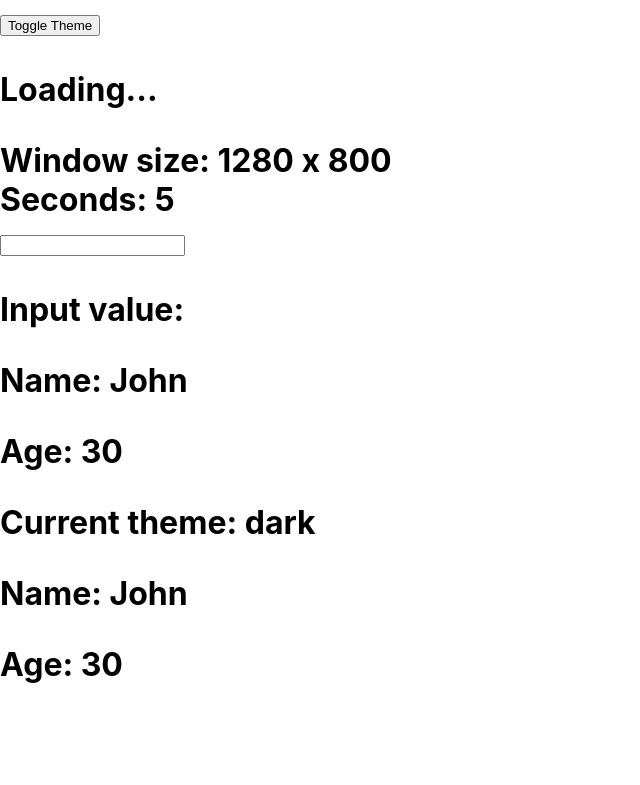
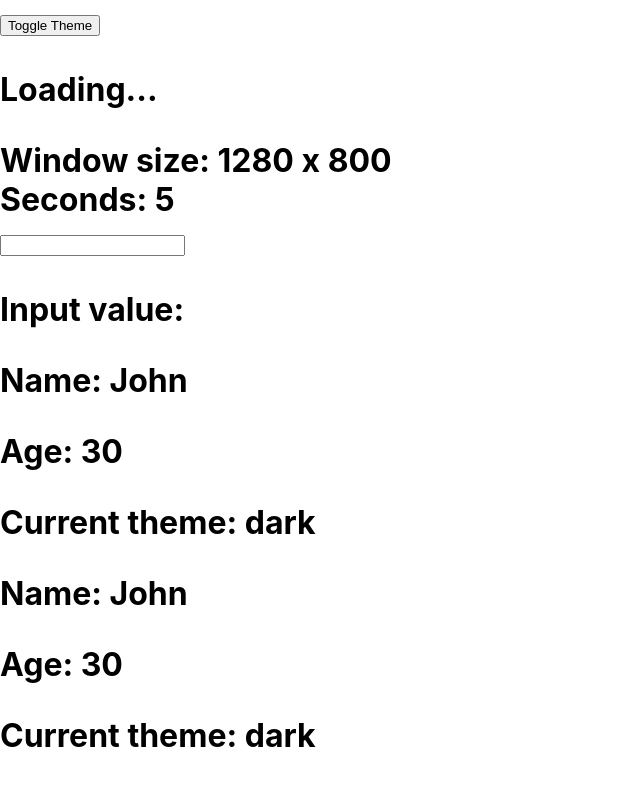
Before and after one commit to salinpaul94/60_DAY_PLAN_FOR_CROSS_PALTFORM_DEVELOPMENT, a React (Create React App) app in the folder test-roject/: page / in a window 1280 px wide. Shown: the part 1165-1950 px from the top of the page, without its empty margins (0-640 px from the left). Before the commit the page ends 1881 px from the top, so only its background shows below. Built offline with nearby package versions, Linux system fonts and the light colour scheme; no server answers.

Commit message:
createContext, Provider and useContext task 11 example 2

```diff
--- a/test-roject/src/App.js
+++ b/test-roject/src/App.js
@@ -1,4 +1,5 @@
 import './App.css';
+import AppContextApiTask11Example2 from './componentsDay5/AppContextApiTask11Example2';
 import AppContextApiTask5 from './componentsDay5/AppContextApiTask5';
 import AppContextApiTask6Example1 from './componentsDay5/AppContextApiTask5Example1';
 import AppContextApiTask5Example2 from './componentsDay5/AppContextApiTask5Example2';
@@ -43,6 +44,7 @@ const element = (
     <AppTask10Example1/>
     <AppTask10Example2/>
     <AppContextApiTask11Example1/>
+    <AppContextApiTask11Example2/>
   </h1>
 )
 
--- /dev/null
+++ b/test-roject/src/componentsDay5/AppContextApiTask11Example2.js
@@ -0,0 +1,29 @@
+import React, { createContext, useContext } from 'react';
+
+const ThemeContext = createContext();
+
+function AppContextApiTask11Example2() {
+  const theme = 'dark';
+
+  return (
+    <ThemeContext.Provider value={theme}>
+      <Header />
+    </ThemeContext.Provider>
+  );
+}
+
+function Header() {
+  return <Navbar />;
+}
+
+function Navbar() {
+  return <UserProfile />;
+}
+
+function UserProfile() {
+  const theme = useContext(ThemeContext);
+
+  return <p>Current theme: {theme}</p>;
+}
+
+export default AppContextApiTask11Example2;
```
